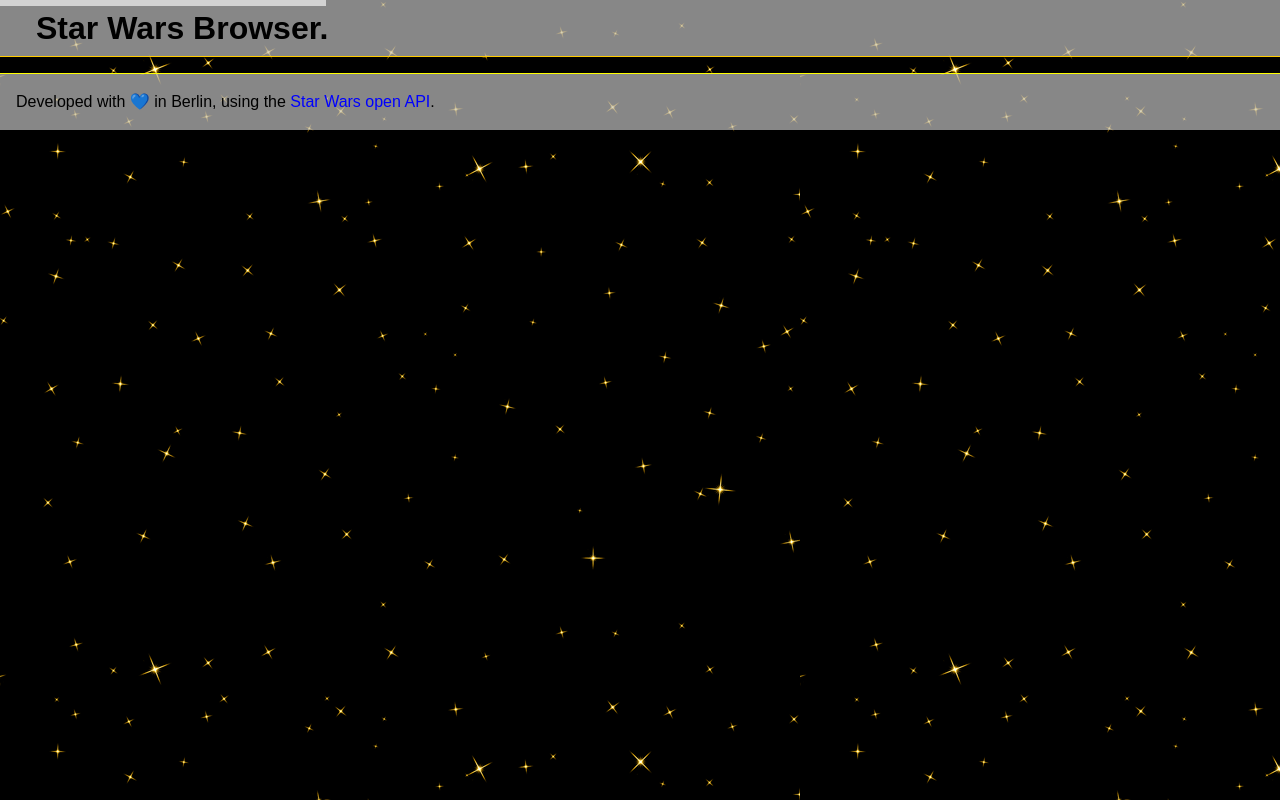
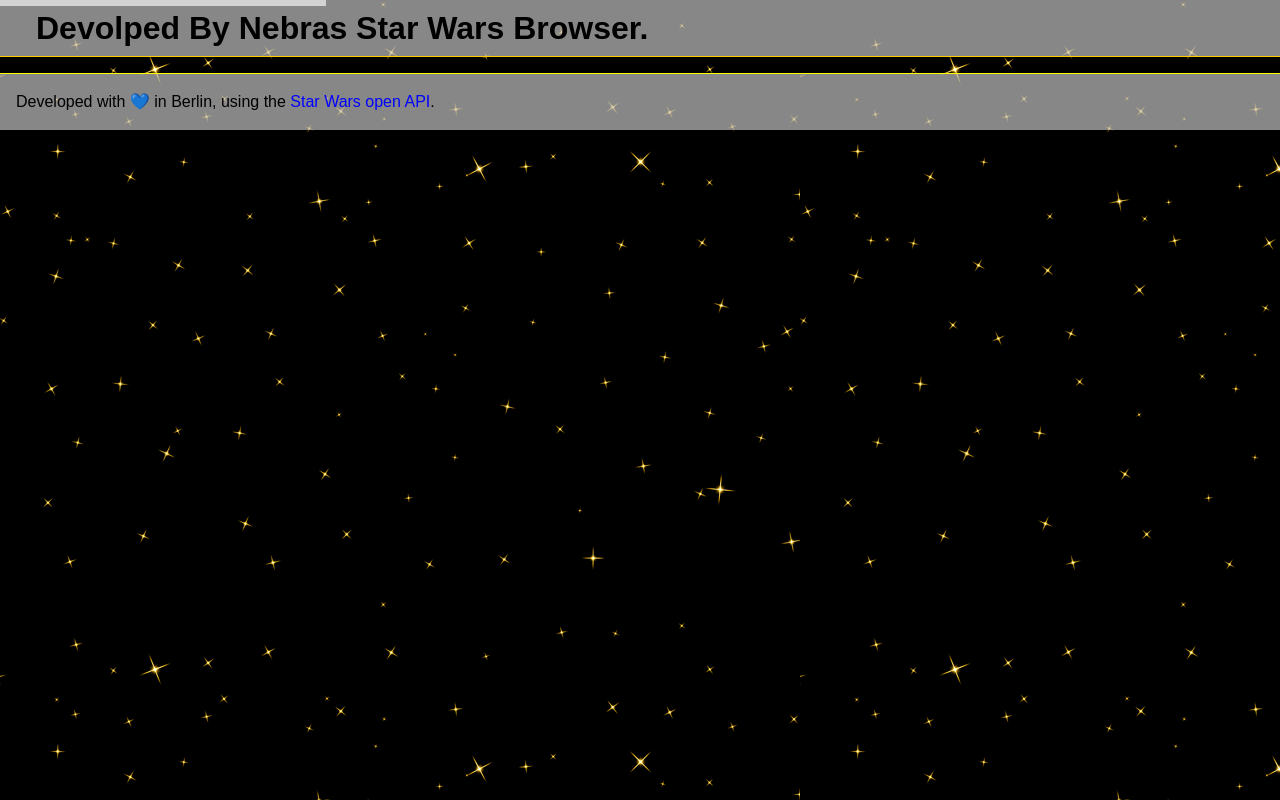
Before and after one commit to Nebras-othman/star-wars-browser, a plain HTML site: page src/index.html in a window 1280 px wide. Drawn offline with nearby package versions, Linux system fonts and the light colour scheme; files that its build step writes are made by us from their sources; no server answers; files whose address does not match are found by name.

Commit message:
added my name to the header

```diff
--- a/src/index.html
+++ b/src/index.html
@@ -8,7 +8,7 @@
 </head>
 <body>
   <header>
-    <h1>Star Wars Browser.</h1></header>
+    <h1>Devolped By Nebras Star Wars Browser.</h1></header>
     <nav>
       <ul class="mainlist">
 
```
